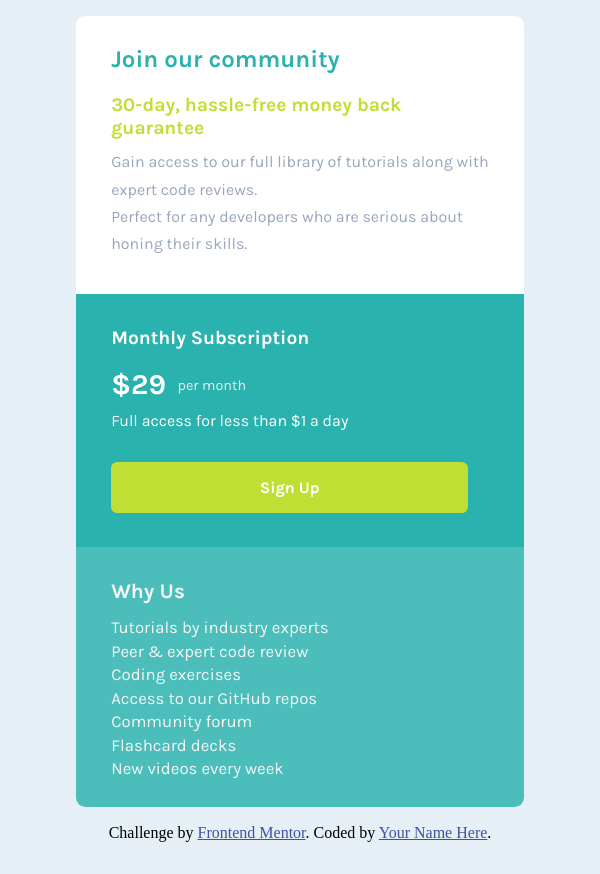
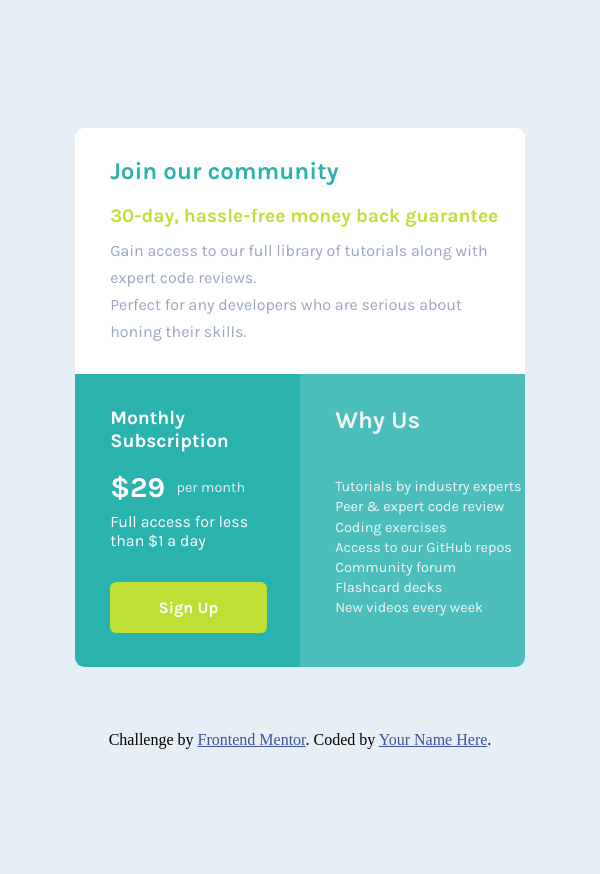
Before and after one commit to Devdainty/single-price-grid-component-master, a plain HTML site: page index.html in a window 600 px wide. After the commit the page ends 800 px from the top, so only its background shows below. Drawn offline with Linux system fonts and the light colour scheme.

Commit message:
added query

```diff
--- a/styles.css
+++ b/styles.css
@@ -1,33 +1,7 @@
  /* reset browser styles */
- html, body, div, span, object, iframe, h1, h2, h3, h4, h5, h6, p, blockquote, pre, a, abbr, acronym, address, big, cite, code, del, dfn, em, img, ins, kbd, q, s, samp,small, strike, strong, sub, sup, tt, var, b, u, i, center, dl, dt, dd, ol, ul, li, fieldset, form, label, legend,
- table, caption, tbody, tfoot, thead, tr, th, td, article, aside, canvas, details, embed,
- figure, figcaption, footer, header, hgroup, menu, nav, output, ruby, section, summary,
- time, mark, audio, video {
+ * {
      margin: 0;
      padding: 0;
-     border: 0;
-     font-size: 100%;
-     vertical-align: baseline;
- }
- article, aside, details, figcaption, figure, footer, header, hgroup, menu, nav, section {
-     display: block;
- }
- body {
-     line-height: 1.2;
- }
- ol {
-     padding-left: 1.4em;
-     list-style: decimal;
- }
- ul {
-     padding-left: 1.4em;
-     list-style: square;
- }
- table {
-     border-collapse: collapse;
-     border-spacing: 0;
- }
- * {
      -moz-box-sizing: border-box;
      -webkit-box-sizing: border-box;
      -o-box-sizing: border-box;
@@ -42,26 +16,26 @@ body{
 #wrapper{
     max-width: 1440px;
     width: 45%;
-    margin: 50px auto;
+    margin: 8em auto 4em auto;
     Font-size: 16px;
     font-family: 'Karla', sans-serif;
     border-radius: .6em;
- }
-
+}
 /*setting the grid*/
 
 #grid{
     height: 100%;
     display: grid;
     grid-template-columns: repeat(2, 1fr);
-    grid-auto-rows: minmax(100px, auto);
 }
 
 #box1{
     grid-column: 1 / -1;
-    padding: 1.8em 1.8em 1.8em 2.2em;
+    padding: 1.8em 1em 1.8em 2.2em;
     border: transparent;
     background-color: white;
+    border-top-right-radius: .6em;
+    border-top-left-radius: .6em;
 }
 #box2{
     grid-column: 1;
@@ -72,11 +46,12 @@ body{
 }
 #box3{
     grid-column: 2 / -1;
-    padding: 2em 1em 1em 2.2em;
+    padding: 2em 0 1em 2.2em;
     border: transparent;
     background-color: hsl(179, 47%, 52%);
     border-bottom-right-radius: .6em;
 }
+
 /*box1 div*/
 
 #box1 h1{
@@ -95,10 +70,6 @@ body{
     line-height: 1.7;
     color: hsl(218, 22%, 67%);
 }
-#box1 p:last-of-type{
-    margin-bottom: .5em;
-}
-
 /*box2 div*/
 
 #box2 h4{
@@ -141,6 +112,7 @@ body{
     font-weight: 700;
 
 }
+
 /*box3 div*/
 
 #box3 > *{
@@ -148,116 +120,103 @@ body{
 }
 
 #box3 h4{
-    margin-bottom: 2em;
+    margin-bottom: 1.8em;
+    font-size: 1.5em;
 }
 #box3 > p{
     line-height: 1.4;
     font-size: .9em;
 }
+#box3 p:last-of-type{
+    margin-bottom: 1em;
+}
  .attribution { font-size: 1em; text-align: center; margin-bottom: 2em;}
 .attribution a { color: hsl(228, 45%, 44%); }
-/*
 
 
-/* medium display only */
-@media (min-width: 481px) and (max-width:768px) {
-    /* properties that only apply to tablets */
+/* big landscape tablets, laptops and desktops */
+@media (max-width: 1025px){
     #wrapper{
-        max-width: 768px;
-        width: 80%;
-    }
-    #box1{
-        border-top-right-radius: .6em;
-        border-top-left-radius: .6em;
-    }
-     #box2{
-        grid-column: 1 / -1;
-        padding: 2em 1em 1em 2.2em;
-        background-color: hsl(179, 62%, 43%);
-        border: transparent;
-        border-bottom-left-radius: 0;
-    }
-    #box3{
-        grid-column: 1 / -1;
-        padding: 2em 1em 1em 2.2em;
-        border: transparent;
-        background-color: hsl(179, 47%, 52%);
-        border-bottom-left-radius: 0;
-        border-bottom-left-radius: .6em;
-        border-bottom-right-radius: .6em;
-    }
-    #box3 h4{
-        font-size: 1.3em;
-        margin-bottom: .6em;
-    }
-    #box3 > p{
-        font-size: 1.05em;
-    }
-    #box3 p:last-of-type{
-        margin-bottom: .6em;
+        width: 55%;
     }
 }
 
-/* small display only */
-@media (min-width: 375px) and (max-width:480px) {
-    /* properties that only apply to phones*/
+/* tablets, landscape ipad, lo-res laptops and desktops*/
+@media (max-width: 961px){
     #wrapper{
-        min-width: 375px;
+        width: 65%;
     }
-    #box1{
-        border-top-right-radius: .6em;
-        border-top-left-radius: .6em;
+}
+
+/* portrait tablets, portrait ipad, lanscape e-readers, landscape 800x480 or 854x840 phones*/
+@media (max-width: 641px){
+    #wrapper{
+        width: 75%;
+    }
+}
+
+/* portrait e-readers, smaller tablets @600 or @640 wide*/
+@media (max-width: 481px){
+    #wrapper{
+        margin-top: 5em;
     }
     #box2{
         grid-column: 1 / -1;
         border-bottom-left-radius: 0;
     }
+    .btn{
+        width: 90%;
+    }
     #box3{
         grid-column: 1 / -1;
-        border-bottom-right-radius: 0;
         border-bottom-left-radius: .6em;
-        border-bottom-right-radius: .6em;
+    }
+    #box3 > p{
+        font-size: 1em;
+    }
+}
+/* portrait e-readers, smaller tablets @600 or @640 wide*/
+@media (max-width: 375px){
+    #wrapper{
+        margin-top: 5em;
+        width: 90%;
+    }
+    #box1 h1{
+        font-size: 1.2em;
+        margin: 0 0 .5em 0;
+    }
+    #box1 h4{
+        font-size: 1em;
+        margin: 0 0 .3em 0;
+    }
+    #box1 p{
+        font-size: .9em;
+    }
+    #box2 h4{
+        font-size: 1em;
+    }
+    #box2 p span{
+        font-size: 1.4em;
+    }
+
+    #box2 p .month{
+        font-size: .8em;
+    }
+    #box2 p:last-of-type{
+         font-size: 1em;
+    }
+    .btn{
+        width: 90%;
+        margin: 1.4em 0 1.1em 0;
     }
     #box3 h4{
+        font-size: 1.1em;
         margin-bottom: 1.2em;
     }
-    #box3 p:last-of-type{
-        margin-bottom: .9em;
-    }
-    #box1 h1{
-        font-size: 1.15em;
-    }
-    #box1 h4{
+    #box3 > p{
         font-size: .9em;
     }
-    #box1 p{
-        font-size: .8em;
-        line-height: 1.8;
+    #box3 p:last-of-type{
+        margin-bottom: 1em;
     }
 }
-@media (min-width: 300px){
-    #wrapper{
-        min-width: 300px;
-        width: 80%;
-        margin: 0 auto;
-    }
-    #grid{
-        display: flex;
-        flex-direction: column;
-    }
-    #box1{
-        margin: 1em 1em 0 1em;
-        border-top-right-radius: .6em;
-        border-top-left-radius: .6em;
-    }
-    #box2{
-        margin: 0 1em 0 1em;
-        border-bottom-left-radius: 0;
-    }
-    #box3{
-        margin: 0 1em 1em 1em;
-        border-bottom-right-radius: 0;
-        border-bottom-left-radius: .6em;
-        border-bottom-right-radius: .6em
-    }
-}*/
```
